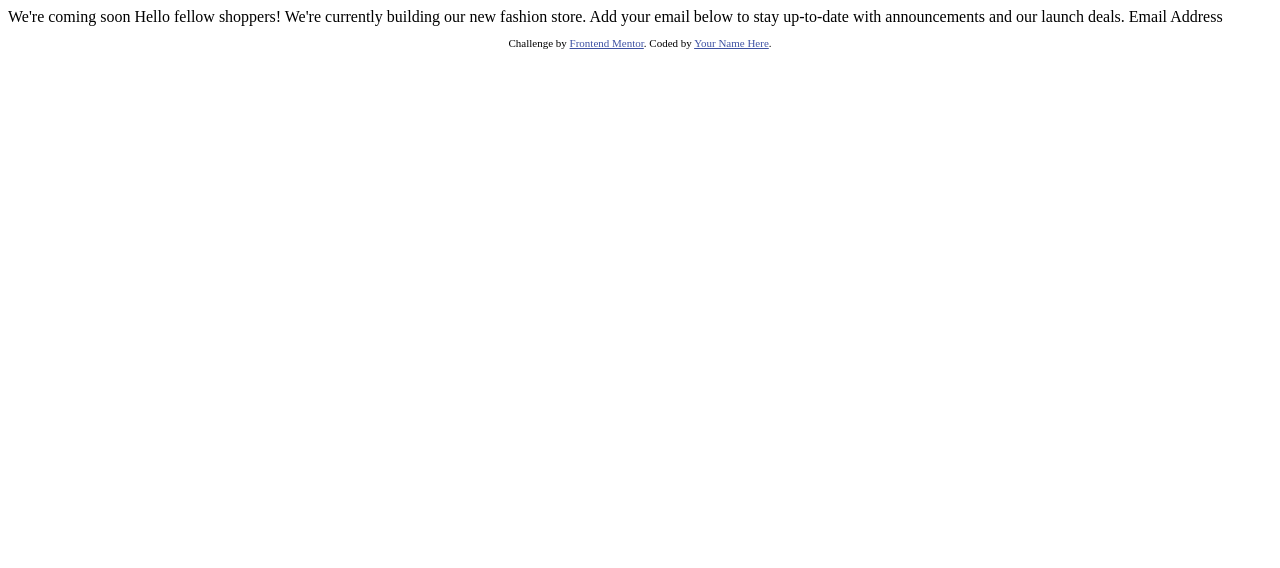
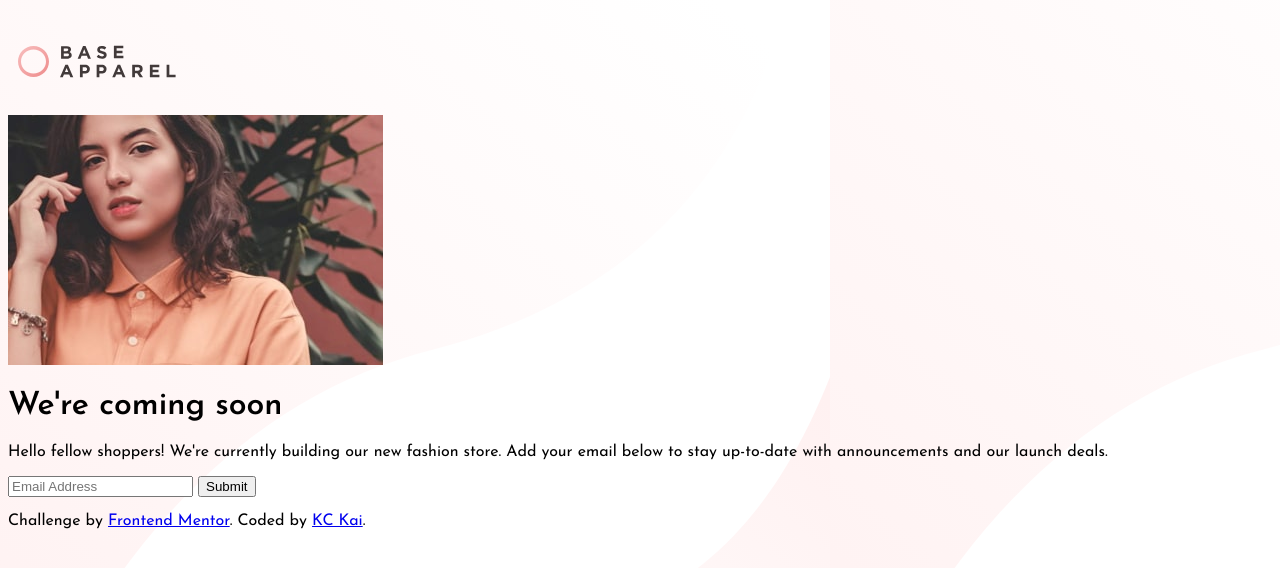
Before and after one commit to psybiko/base-apparel-coming-soon, a website: page index.html in a window 1280 px wide. Drawn offline with Linux system fonts and the light colour scheme.

Commit message:
Add content and base styles

```diff
--- /dev/null
+++ b/index.css
@@ -0,0 +1,18 @@
+html {
+  margin: 0;
+  padding: 0;
+}
+
+body {
+  background-image: url("images/bg-pattern-desktop.svg");
+  font-family: "Josefin Sans", sans-serif;
+}
+
+header {
+  height: 67px;
+  display: flex;
+  justify-content: flex-start;
+
+  align-items: center;
+  padding: 20px 10px;
+}
--- a/index.html
+++ b/index.html
@@ -6,27 +6,42 @@
 
   <link rel="icon" type="image/png" sizes="32x32" href="./images/favicon-32x32.png">
 
-  <title>Frontend Mentor | Base Apparel coming soon page</title>
+  <title>Base Apparel Coming Soon</title>
 
   <!-- Feel free to remove these styles or customise in your own stylesheet 👍 -->
-  <style>
-    .attribution { font-size: 11px; text-align: center; }
-    .attribution a { color: hsl(228, 45%, 44%); }
-  </style>
+
+  <!-- google fonts -->
+  <link href="https://fonts.googleapis.com/css2?family=Josefin+Sans:wght@300;400;600&display=swap" rel="stylesheet">
+
+  <link rel="stylesheet" href="index.css">
+
 </head>
 <body>
+  <header>
+    <img src="./images/logo.svg" alt="base apparel logo">
+  </header>
+  <div>
+    <img src="./images/hero-mobile.jpg"/>
+  </div>
+  <div>
+    <h1><span>We're</span> coming soon</h1>
+    <p>
+      Hello fellow shoppers! We're currently building our new fashion store.
+      Add your email below to stay up-to-date with announcements and our launch deals.
+    </p>
+  </div>
 
-  We're coming soon
+  <form>
+    <input type="email" placeholder="Email Address"/>
+    <button type="submit">Submit</button>
+  </form>
 
-  Hello fellow shoppers! We're currently building our new fashion store.
-  Add your email below to stay up-to-date with announcements and our launch deals.
 
-  Email Address
 
   <footer>
     <p class="attribution">
       Challenge by <a href="https://www.frontendmentor.io?ref=challenge" target="_blank">Frontend Mentor</a>.
-      Coded by <a href="#">Your Name Here</a>.
+      Coded by <a href="#">KC Kai</a>.
     </p>
   </footer>
 </body>
```
